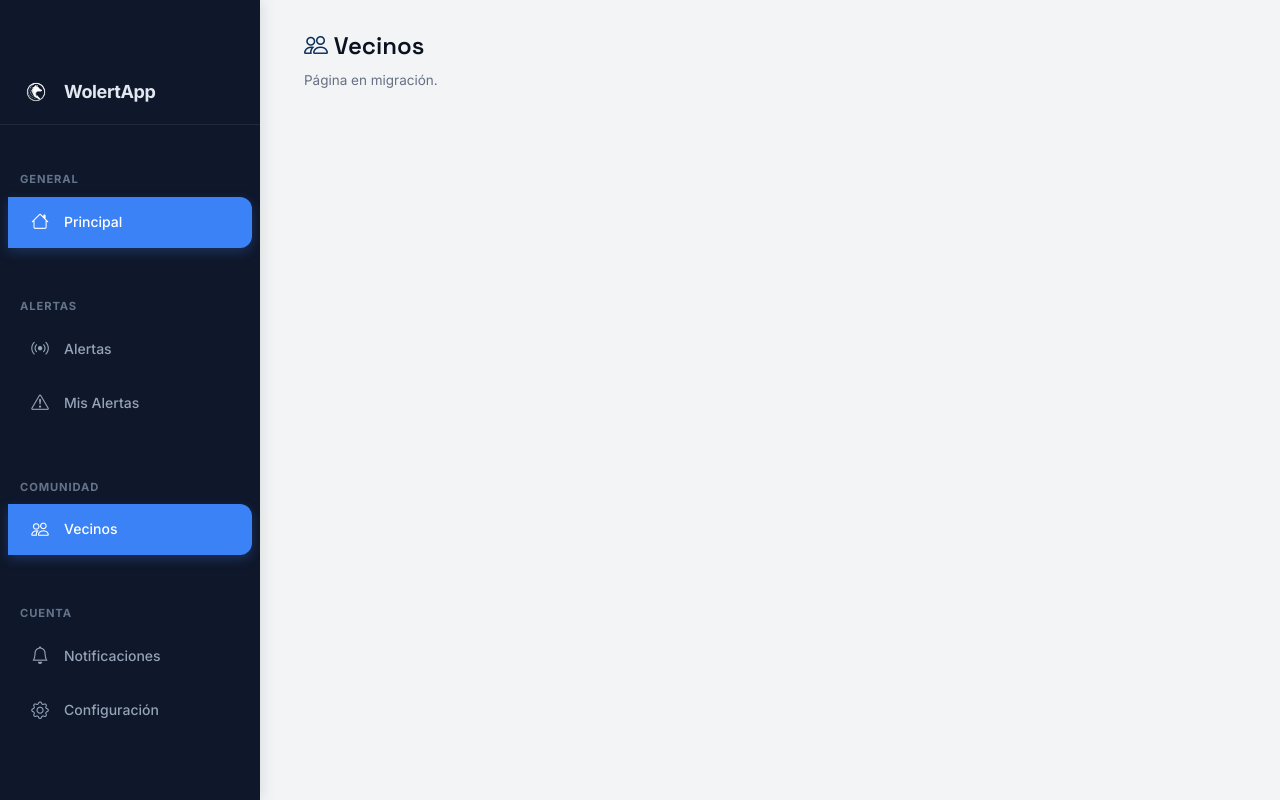
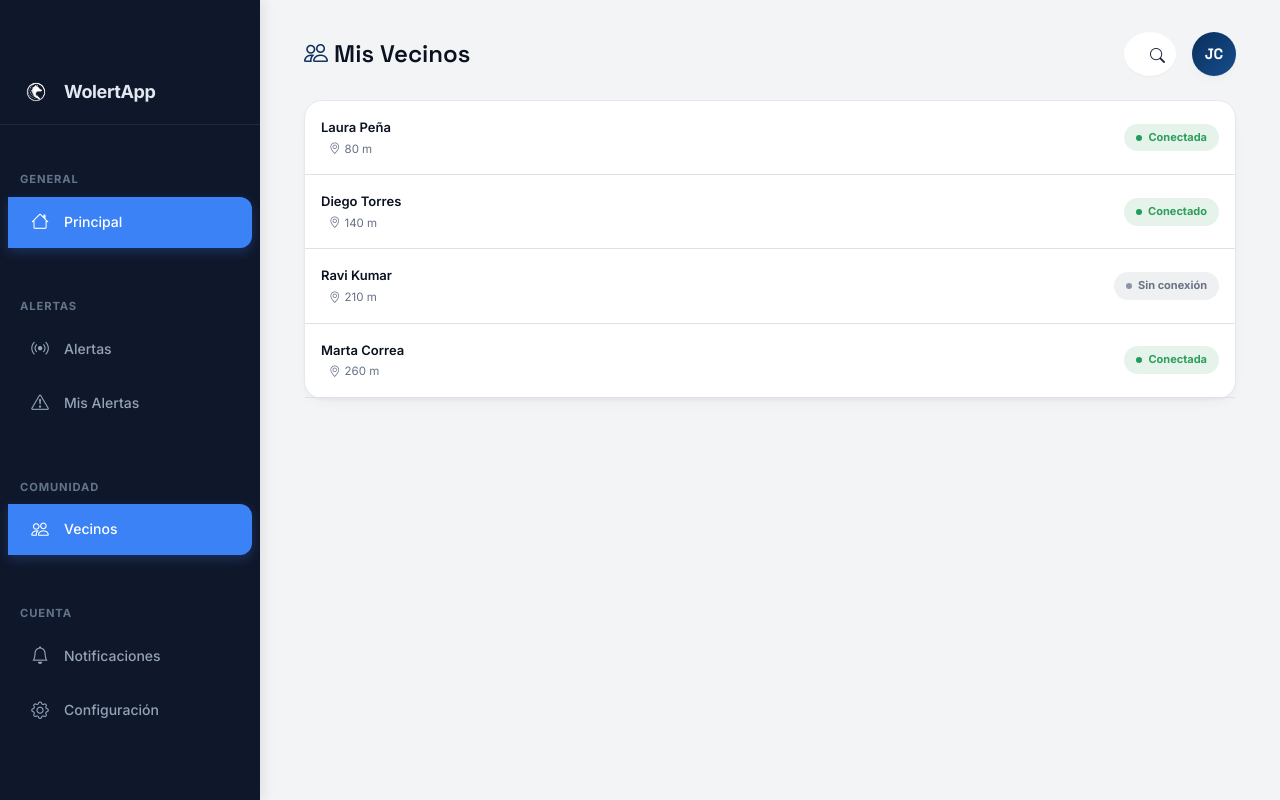
Before and after one commit to ksgutierrez05/WolertApp-Web, a React (Vite) app: page /ciudadano/vecinos in a window 1280 px wide. Built offline with nearby package versions, Linux system fonts and the light colour scheme.

Commit message:
feat: incorporación del panel de ciudadanos (a falta de fixear mejoras de diseño)

```diff
--- a/src/Components/Ciudadano/Pages/Vecinos.jsx
+++ b/src/Components/Ciudadano/Pages/Vecinos.jsx
@@ -2,11 +2,39 @@ import '../../../css/global.css';
 import '../../../css/temas.css';
 import '../../../css/ciudadano/panel-vecinos.css';
 
+const vecinos = [
+  { id: 1, nombre: 'Laura Peña', distancia: '80 m', estado: 'Conectada' },
+  { id: 2, nombre: 'Diego Torres', distancia: '140 m', estado: 'Conectado' },
+  { id: 3, nombre: 'Ravi Kumar', distancia: '210 m', estado: 'Sin conexión' },
+  { id: 4, nombre: 'Marta Correa', distancia: '260 m', estado: 'Conectada' },
+];
+
 export default function Vecinos() {
   return (
     <div className="container-fluid">
-      <h1 className="page-title-dash"><i className="bi bi-people"></i> Vecinos</h1>
-      <p className="hero-text-dash" style={{ color: 'var(--muted)' }}>Página en migración.</p>
+      <div className="d-flex justify-content-between align-items-center mb-4">
+        <h1 className="page-title-dash"><i className="bi bi-people"></i> Mis Vecinos</h1>
+        <div className="d-flex align-items-center gap-3">
+          <button className="btn icon-btn-dash rounded-circle border-0 bg-white">
+            <i className="bi bi-search"></i>
+          </button>
+          <div className="avatar-dash">JC</div>
+        </div>
+      </div>
+
+      <div className="card-panel-dash p-0">
+        <div id="listaVecinos">
+          {vecinos.map((v) => (
+            <div key={v.id} className="vecino-row-usu p-3 border-bottom d-flex justify-content-between align-items-center">
+              <div className="vecino-info-usu">
+                <span className="nombre-usu">{v.nombre}</span>
+                <span className="distancia-usu ms-2"><i className="bi bi-geo-alt"></i> {v.distancia}</span>
+              </div>
+              <span className={`estado-mini-usu ${v.estado === 'Sin conexión' ? 'estado-gris-usu' : 'estado-verde-usu'}`}>{v.estado}</span>
+            </div>
+          ))}
+        </div>
+      </div>
     </div>
   );
 }
```
